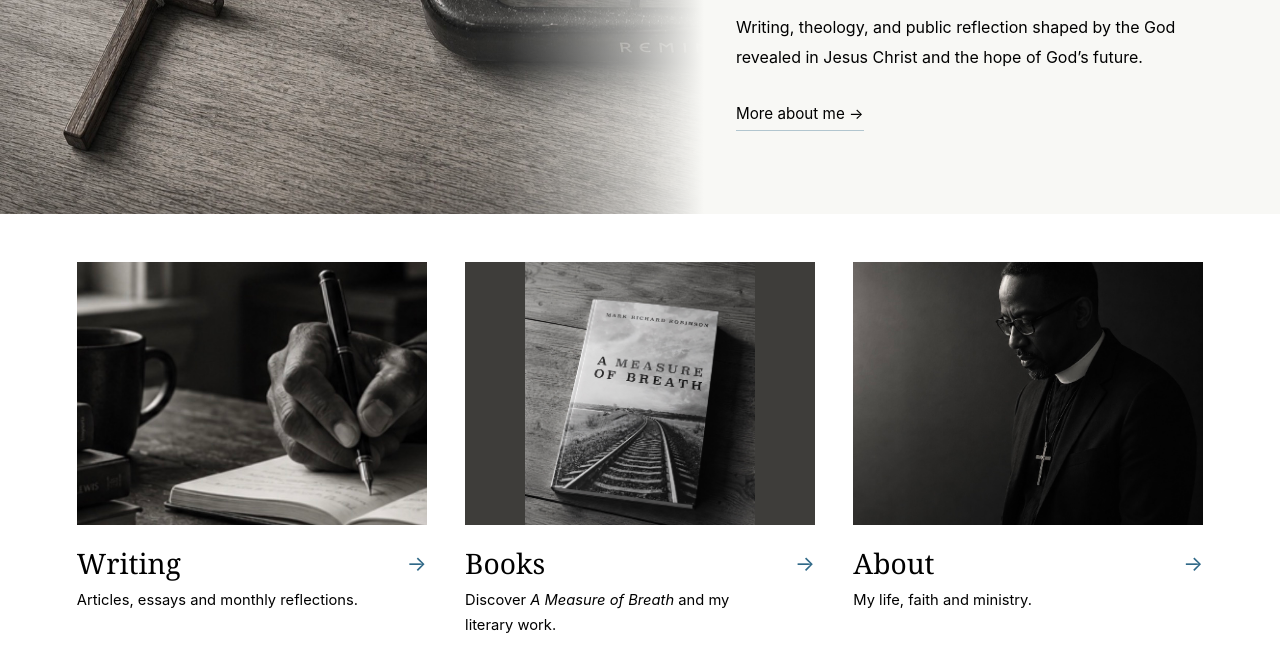
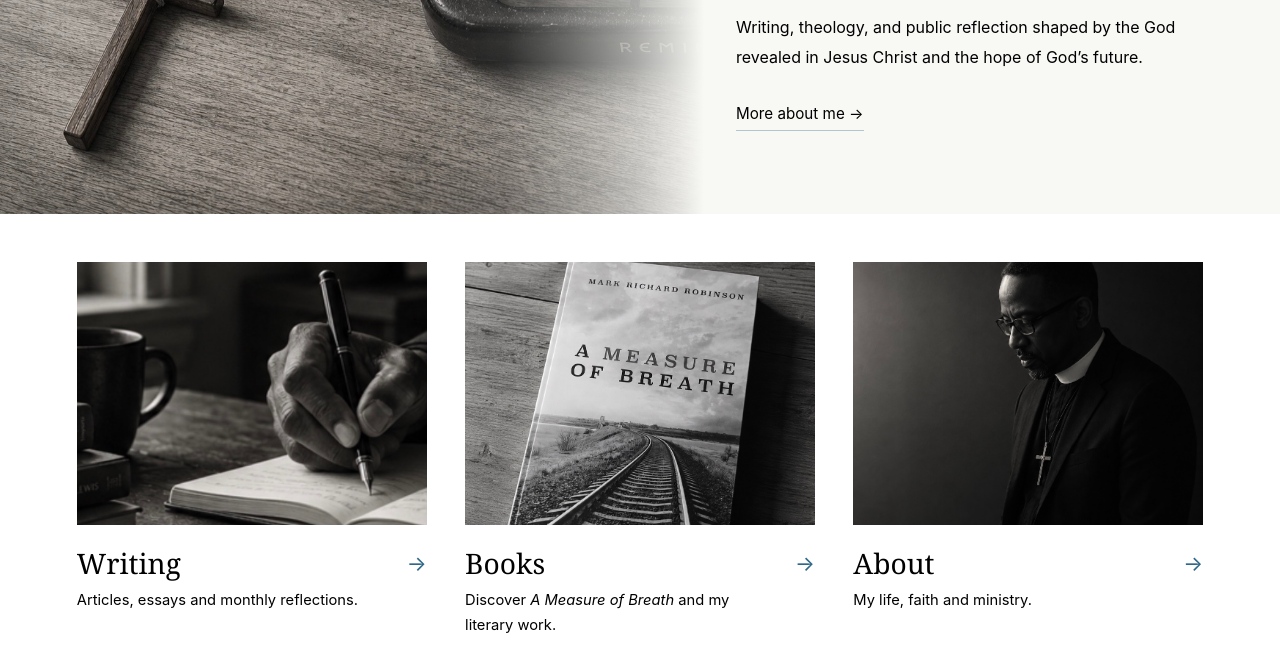
Before and after one commit to markrichardrobinson/markrobinsonis-site, a plain HTML site: page index.html in a window 1280 px wide. Shown: the part 370-1042 px from the top of the page. Drawn offline with Linux system fonts and the light colour scheme.

Commit message:
Update homepage.css

```diff
--- a/homepage.css
+++ b/homepage.css
@@ -260,10 +260,11 @@
 /* Book photograph */
 
 .homepage .pathway-books img {
-    object-fit: contain;
-    object-position: center;
 
-    background: #3e3d3a;
+    object-fit: cover;
+
+    object-position: center 45%;
+
 }
 
 
```
